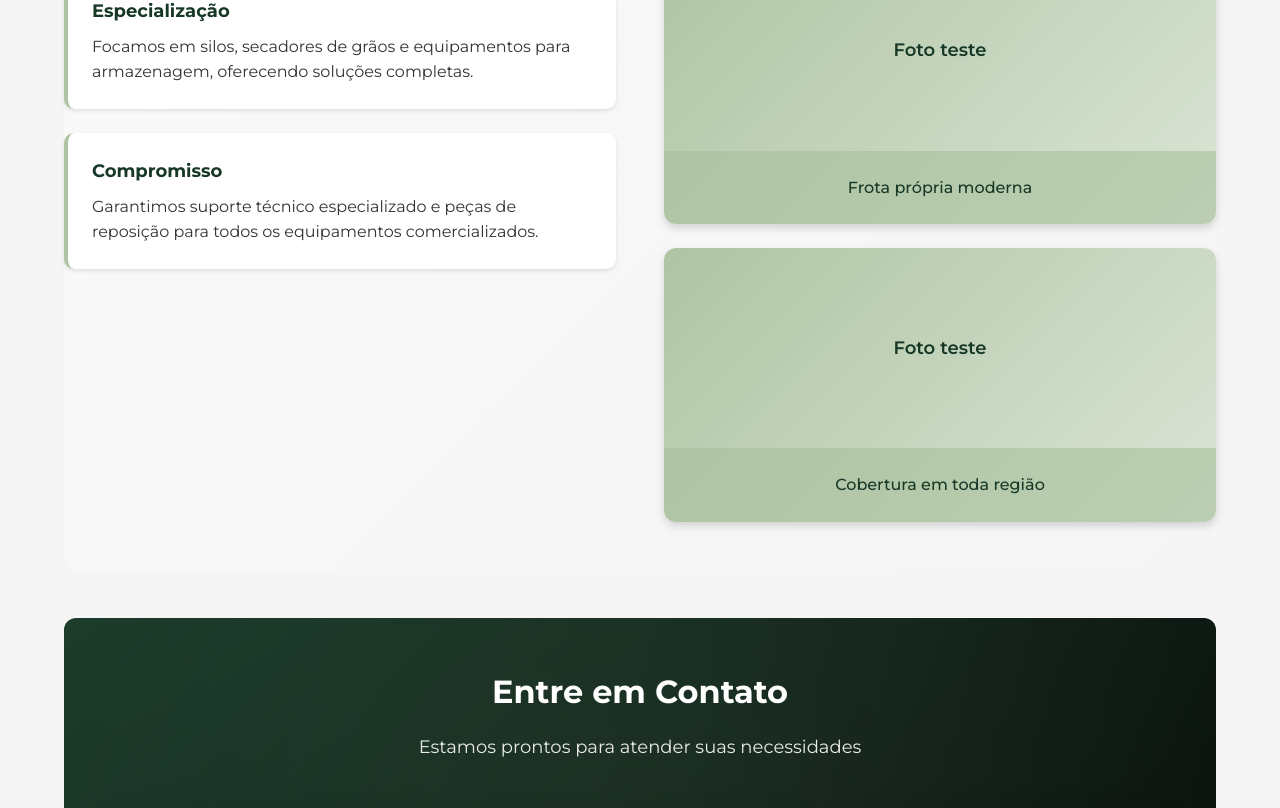
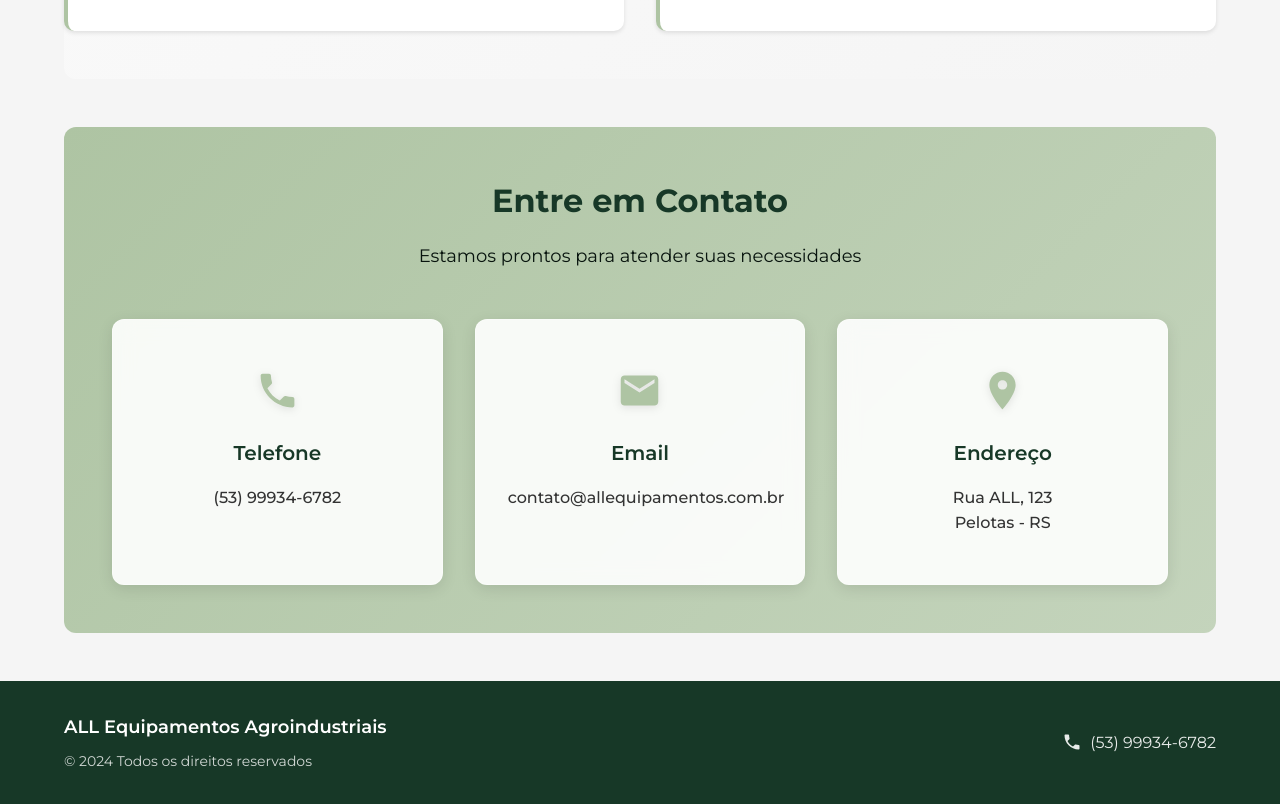
Before and after one commit to gab866/ALL-EquipamentosAgroindustriais, a React (Vite) app: page / in a window 1280 px wide. Shown: the part 2132-2940 px from the top of the page. Built offline with nearby package versions, Linux system fonts and the light colour scheme.

Commit message:
ajustes no about, footer e navegação

```diff
--- a/src/App.jsx
+++ b/src/App.jsx
@@ -1,5 +1,6 @@
 import { BrowserRouter as Router, Routes, Route } from 'react-router-dom';
 import Header from './components/Header';
+import Footer from './components/Footer';
 import Home from './pages/Home';
 import Catalog from './pages/Catalog';
 import ProductDetail from './pages/ProductDetail';
@@ -19,6 +20,7 @@ function App() {
 
           </Routes>
         </main>
+        <Footer />
       </div>
     </Router>
   );
--- /dev/null
+++ b/src/components/Footer.jsx
@@ -0,0 +1,26 @@
+import './Footer.scss';
+
+const Footer = () => {
+  return (
+    <footer className="footer">
+      <div className="container">
+        <div className="footer-content">
+          <div className="footer-info">
+            <h3>ALL Equipamentos Agroindustriais</h3>
+            <p>© 2024 Todos os direitos reservados</p>
+          </div>
+          <div className="footer-contact">
+            <div className="phone">
+              <svg width="20" height="20" viewBox="0 0 24 24" fill="currentColor">
+                <path d="M6.62 10.79c1.44 2.83 3.76 5.14 6.59 6.59l2.2-2.2c.27-.27.67-.36 1.02-.24 1.12.37 2.33.57 3.57.57.55 0 1 .45 1 1V20c0 .55-.45 1-1 1-9.39 0-17-7.61-17-17 0-.55.45-1 1-1h3.5c.55 0 1 .45 1 1 0 1.25.2 2.45.57 3.57.11.35.03.74-.25 1.02l-2.2 2.2z"/>
+              </svg>
+              <span>(53) 99934-6782</span>
+            </div>
+          </div>
+        </div>
+      </div>
+    </footer>
+  );
+};
+
+export default Footer;
--- /dev/null
+++ b/src/components/Footer.scss
@@ -0,0 +1,53 @@
+@import '../styles/variables.scss';
+
+.footer {
+  background: $primary-color;
+  color: white;
+  padding: $spacing-lg 0;
+  margin-top: auto;
+
+  .footer-content {
+    display: flex;
+    justify-content: space-between;
+    align-items: center;
+    flex-wrap: wrap;
+    gap: $spacing-md;
+
+    .footer-info {
+      h3 {
+        font-size: $font-size-lg;
+        margin-bottom: $spacing-xs;
+        font-weight: 600;
+      }
+
+      p {
+        color: rgba(255, 255, 255, 0.8);
+        font-size: $font-size-sm;
+        margin: 0;
+      }
+    }
+
+    .footer-contact {
+      .phone {
+        display: flex;
+        align-items: center;
+        gap: $spacing-xs;
+        color: rgba(255, 255, 255, 0.9);
+        font-size: $font-size-base;
+
+        svg {
+          width: 20px;
+          height: 20px;
+        }
+      }
+    }
+  }
+
+  @media (max-width: $mobile) {
+    .footer-content {
+      flex-direction: column;
+      text-align: center;
+      gap: $spacing-sm;
+    }
+  }
+}
--- a/src/components/Header.jsx
+++ b/src/components/Header.jsx
@@ -11,7 +11,7 @@ const Header = () => {
         <nav className="nav">
           <Link to="/" className="nav-link">Início</Link>
           <Link to="/catalogo" className="nav-link">Catálogo</Link>
-          <a href="#sobre" className="nav-link">Sobre Nós</a>
+          <Link to="/#sobre" className="nav-link">Sobre Nós</Link>
         </nav>
       </div>
     </header>
--- a/src/pages/Home.jsx
+++ b/src/pages/Home.jsx
@@ -1,8 +1,35 @@
-import { Link } from 'react-router-dom';
-import './Home.scss';
-import './About.scss';
+import { Link, useLocation } from "react-router-dom";
+import { useEffect } from "react";
+import "./Home.scss";
+import "./About.scss";
 
 const Home = () => {
+  const location = useLocation();
+
+  useEffect(() => {
+    const scrollToSection = () => {
+      if (window.location.hash === '#sobre') {
+        setTimeout(() => {
+          const element = document.getElementById('sobre');
+          if (element) {
+            element.scrollIntoView({ behavior: 'smooth' });
+          }
+        }, 100);
+      }
+    };
+
+    scrollToSection();
+
+    const handleHashChange = () => {
+      scrollToSection();
+    };
+
+    window.addEventListener('hashchange', handleHashChange);
+
+    return () => {
+      window.removeEventListener('hashchange', handleHashChange);
+    };
+  }, [location]);
   return (
     <div className="home">
       <section className="hero">
@@ -10,8 +37,10 @@ const Home = () => {
           <div className="hero-content">
             <h1>Bem-vindos à ALL Equipamentos Agroindustriais</h1>
             <p>
-              Especialistas em silos e secadores de grãos.<br/>
-              Qualidade e excelência ao serviço de armazenagem.<br/>
+              Especialistas em silos e secadores de grãos.
+              <br />
+              Qualidade e excelência ao serviço de armazenagem.
+              <br />
               Confiabilidade e eficiência em soluções para o agronegócio.
             </p>
             <Link to="/catalogo" className="btn btn-cta">
@@ -46,9 +75,11 @@ const Home = () => {
           <div className="about-hero">
             <h1>Sobre a ALL Equipamentos Agroindustriais</h1>
             <p className="hero-text">
-              Com expertise em silos e secadores de grãos, fornecemos soluções completas para o setor agrícola
-              e industrial, focadas na eficiência e durabilidade. Atuamos de forma personalizada para atender às
-              necessidades específicas de nossos clientes, garantindo equipamentos de alta performance para o mercado nacional.
+              Com expertise em silos e secadores de grãos, fornecemos soluções
+              completas para o setor agrícola e industrial, focadas na
+              eficiência e durabilidade. Atuamos de forma personalizada para
+              atender às necessidades específicas de nossos clientes, garantindo
+              equipamentos de alta performance para o mercado nacional.
             </p>
           </div>
 
@@ -57,18 +88,19 @@ const Home = () => {
               <div className="content-block">
                 <h2>Nossa Missão</h2>
                 <p>
-                  Fornecer equipamentos agroindustriais de excelência, contribuindo para o
-                  desenvolvimento sustentável do agronegócio brasileiro através de soluções
-                  inovadoras e atendimento especializado.
+                  Fornecer equipamentos agroindustriais de excelência,
+                  contribuindo para o desenvolvimento sustentável do agronegócio
+                  brasileiro através de soluções inovadoras e atendimento
+                  especializado.
                 </p>
               </div>
 
               <div className="content-block">
                 <h2>Nossa Visão</h2>
                 <p>
-                  Ser a empresa líder em equipamentos agroindustriais, reconhecida pela
-                  qualidade dos produtos, inovação tecnológica e compromisso com a
-                  satisfação dos clientes.
+                  Ser a empresa líder em equipamentos agroindustriais,
+                  reconhecida pela qualidade dos produtos, inovação tecnológica
+                  e compromisso com a satisfação dos clientes.
                 </p>
               </div>
 
@@ -85,68 +117,76 @@ const Home = () => {
             </div>
           </div>
 
-          <section className="company-fleet">
-            <div className="fleet-container">
-              <div className="company-info">
+          <section className="company-info-section">
             <h2>Nossa Empresa</h2>
-                <div className="info-content">
+            <div className="info-grid">
               <div className="info-item">
                 <h3>Experiência</h3>
-                    <p>Mais de 15 anos no mercado de equipamentos agroindustriais, atendendo produtores rurais em todo o Rio Grande do Sul.</p>
+                <p>
+                  Mais de 15 anos no mercado de equipamentos agroindustriais,
+                  atendendo produtores rurais em todo o Rio Grande do Sul.
+                </p>
               </div>
               <div className="info-item">
                 <h3>Cobertura</h3>
-                    <p>Entregas em toda a região Sul, com frota própria garantindo pontualidade e segurança no transporte.</p>
+                <p>
+                  Entregas em toda a região Sul, com frota própria garantindo
+                  pontualidade e segurança no transporte.
+                </p>
               </div>
               <div className="info-item">
                 <h3>Especialização</h3>
-                    <p>Focamos em silos, secadores de grãos e equipamentos para armazenagem, oferecendo soluções completas.</p>
+                <p>
+                  Focamos em silos, secadores de grãos e equipamentos para
+                  armazenagem, oferecendo soluções completas.
+                </p>
               </div>
               <div className="info-item">
                 <h3>Compromisso</h3>
-                    <p>Garantimos suporte técnico especializado e peças de reposição para todos os equipamentos comercializados.</p>
-                  </div>
-                </div>
-              </div>
-
-              <div className="fleet-photos">
-                <h2>Nossa Frota</h2>
-                <div className="photos-grid">
-                  <div className="photo-item">
-                    <div className="placeholder-img">Foto teste</div>
-                    <p>Entregas rápidas e seguras</p>
-                  </div>
-                  <div className="photo-item">
-                    <div className="placeholder-img">Foto teste</div>
-                    <p>Frota própria moderna</p>
-                  </div>
-                  <div className="photo-item">
-                    <div className="placeholder-img">Foto teste</div>
-                    <p>Cobertura em toda região</p>
-                  </div>
-                </div>
+                <p>
+                  Garantimos suporte técnico especializado e peças de reposição
+                  para todos os equipamentos comercializados.
+                </p>
               </div>
             </div>
           </section>
 
           <div className="contact-section">
             <h2>Entre em Contato</h2>
-            <p className="contact-subtitle">Estamos prontos para atender suas necessidades</p>
+            <p className="contact-subtitle">
+              Estamos prontos para atender suas necessidades
+            </p>
             <div className="contact-info">
               <div className="contact-item">
-                <div className="contact-icon">📞</div>
+                <div className="contact-icon">
+                  <svg width="40" height="40" viewBox="0 0 24 24" fill="currentColor">
+                    <path d="M6.62 10.79c1.44 2.83 3.76 5.14 6.59 6.59l2.2-2.2c.27-.27.67-.36 1.02-.24 1.12.37 2.33.57 3.57.57.55 0 1 .45 1 1V20c0 .55-.45 1-1 1-9.39 0-17-7.61-17-17 0-.55.45-1 1-1h3.5c.55 0 1 .45 1 1 0 1.25.2 2.45.57 3.57.11.35.03.74-.25 1.02l-2.2 2.2z"/>
+                  </svg>
+                </div>
                 <h3>Telefone</h3>
-                <p>(53) 9994349-9999</p>
+                <p>(53) 99934-6782</p>
               </div>
               <div className="contact-item">
-                <div className="contact-icon">✉️</div>
+                <div className="contact-icon">
+                  <svg width="40" height="40" viewBox="0 0 24 24" fill="currentColor">
+                    <path d="M20 4H4c-1.1 0-1.99.9-1.99 2L2 18c0 1.1.9 2 2 2h16c1.1 0 2-.9 2-2V6c0-1.1-.9-2-2-2zm0 4l-8 5-8-5V6l8 5 8-5v2z"/>
+                  </svg>
+                </div>
                 <h3>Email</h3>
                 <p>contato@allequipamentos.com.br</p>
               </div>
               <div className="contact-item">
-                <div className="contact-icon">📍</div>
+                <div className="contact-icon">
+                  <svg width="40" height="40" viewBox="0 0 24 24" fill="currentColor">
+                    <path d="M12 2C8.13 2 5 5.13 5 9c0 5.25 7 13 7 13s7-7.75 7-13c0-3.87-3.13-7-7-7zm0 9.5c-1.38 0-2.5-1.12-2.5-2.5s1.12-2.5 2.5-2.5 2.5 1.12 2.5 2.5-1.12 2.5-2.5 2.5z"/>
+                  </svg>
+                </div>
                 <h3>Endereço</h3>
-                <p>Rua ALL, 123<br />Pelotas - RS</p>
+                <p>
+                  Rua ALL, 123
+                  <br />
+                  Pelotas - RS
+                </p>
               </div>
             </div>
           </div>
--- a/src/pages/Home.scss
+++ b/src/pages/Home.scss
@@ -150,7 +150,7 @@
     }
 
     .contact-section {
-      background: linear-gradient(135deg, $primary-color 0%, darken($primary-color, 15%) 100%);
+      background: linear-gradient(135deg, $secondary-color 0%, lighten($secondary-color, 8%) 100%);
       padding: $spacing-xl;
       border-radius: $border-radius-lg;
       margin-top: $spacing-xl;
@@ -161,17 +161,30 @@
         content: '';
         position: absolute;
         top: -50%;
-        right: -50%;
-        width: 200%;
-        height: 200%;
-        background: radial-gradient(circle, rgba(174, 196, 163, 0.1) 0%, transparent 70%);
-        animation: float 6s ease-in-out infinite;
+        right: -10%;
+        width: 100px;
+        height: 100px;
+        background: rgba(255, 255, 255, 0.1);
+        border-radius: 50%;
+        z-index: 1;
+      }
+
+      &::after {
+        content: '';
+        position: absolute;
+        bottom: -30%;
+        left: -5%;
+        width: 80px;
+        height: 80px;
+        background: rgba(255, 255, 255, 0.08);
+        border-radius: 50%;
+        z-index: 1;
       }
 
       h2 {
         text-align: center;
         font-size: $font-size-3xl;
-        color: white;
+        color: $primary-color;
         margin-bottom: $spacing-sm;
         position: relative;
         z-index: 2;
@@ -179,7 +192,7 @@
 
       .contact-subtitle {
         text-align: center;
-        color: rgba(255, 255, 255, 0.9);
+        color: darken($primary-color, 10%);
         font-size: $font-size-lg;
         margin-bottom: $spacing-xl;
         position: relative;
@@ -195,47 +208,39 @@
 
         .contact-item {
           text-align: center;
-          background: rgba(255, 255, 255, 0.95);
+          background: rgba(255, 255, 255, 0.9);
           backdrop-filter: blur(10px);
           padding: $spacing-xl $spacing-lg;
           border-radius: $border-radius-lg;
-          box-shadow: 0 8px 32px rgba(0, 0, 0, 0.1);
-          border: 1px solid rgba(255, 255, 255, 0.2);
-          transition: all 0.4s ease;
-          position: relative;
-          overflow: hidden;
-
-          &::before {
-            content: '';
-            position: absolute;
-            top: 0;
-            left: -100%;
-            width: 100%;
-            height: 100%;
-            background: linear-gradient(90deg, transparent, rgba(174, 196, 163, 0.2), transparent);
-            transition: left 0.6s ease;
-          }
+          border: 1px solid rgba(255, 255, 255, 0.3);
+          box-shadow: 0 4px 15px rgba(0, 0, 0, 0.1);
+          transition: all 0.3s ease;
 
           &:hover {
-            transform: translateY(-8px) scale(1.02);
-            box-shadow: 0 20px 40px rgba(0, 0, 0, 0.2);
+            transform: translateY(-8px);
             background: rgba(255, 255, 255, 1);
-
-            &::before {
-              left: 100%;
-            }
+            box-shadow: 0 12px 30px rgba(0, 0, 0, 0.15);
+            border-color: rgba(255, 255, 255, 0.5);
 
             .contact-icon {
-              transform: scale(1.2) rotate(5deg);
-              color: $secondary-color;
+              color: $primary-color;
+              transform: scale(1.15);
             }
           }
 
           .contact-icon {
-            font-size: 3rem;
-            color: $primary-color;
+            color: $secondary-color;
             margin-bottom: $spacing-md;
             transition: all 0.3s ease;
+            display: flex;
+            justify-content: center;
+            align-items: center;
+
+            svg {
+              width: 45px;
+              height: 45px;
+              filter: drop-shadow(0 2px 4px rgba(0, 0, 0, 0.1));
+            }
           }
 
           h3 {
@@ -254,20 +259,12 @@
       }
     }
 
-    .company-fleet {
+    .company-info-section {
       padding: $spacing-xl 0;
       background: linear-gradient(135deg, lighten($light-gray, 2%) 0%, $light-gray 100%);
       margin: $spacing-xl 0;
       border-radius: $border-radius-lg;
 
-      .fleet-container {
-        display: grid;
-        grid-template-columns: 1fr 1fr;
-        gap: $spacing-xl;
-        align-items: start;
-      }
-
-      .company-info {
       h2 {
         font-size: $font-size-2xl;
         color: $primary-color;
@@ -275,27 +272,27 @@
         text-align: center;
       }
 
-        .info-content {
-          display: flex;
-          flex-direction: column;
-          gap: $spacing-md;
+      .info-grid {
+        display: grid;
+        grid-template-columns: 1fr 1fr;
+        gap: $spacing-lg;
 
         .info-item {
           background: white;
-            padding: $spacing-md;
+          padding: $spacing-lg;
           border-radius: $border-radius-md;
           box-shadow: $shadow-sm;
           border-left: 4px solid $secondary-color;
           transition: transform 0.3s ease;
 
           &:hover {
-              transform: translateX(5px);
+            transform: translateY(-5px);
           }
 
           h3 {
             font-size: $font-size-lg;
             color: $primary-color;
-              margin-bottom: $spacing-xs;
+            margin-bottom: $spacing-sm;
           }
 
           p {
@@ -307,60 +304,7 @@
       }
     }
 
-      .fleet-photos {
-        h2 {
-          font-size: $font-size-2xl;
-          color: $primary-color;
-          margin-bottom: $spacing-lg;
-          text-align: center;
-        }
 
-        .photos-grid {
-          display: flex;
-          flex-direction: column;
-          gap: $spacing-md;
-
-          .photo-item {
-            background: white;
-            border-radius: $border-radius-lg;
-            overflow: hidden;
-            box-shadow: $shadow-md;
-            transition: transform 0.3s ease, box-shadow 0.3s ease;
-
-            &:hover {
-              transform: translateY(-5px);
-              box-shadow: $shadow-lg;
-            }
-
-            .placeholder-img {
-              width: 100%;
-              height: 200px;
-              background: linear-gradient(135deg, $secondary-color 0%, lighten($secondary-color, 15%) 100%);
-              display: flex;
-              align-items: center;
-              justify-content: center;
-              color: $primary-color;
-              font-weight: 600;
-              font-size: $font-size-lg;
-            }
-
-            p {
-              padding: $spacing-md;
-              margin: 0;
-              text-align: center;
-              color: $primary-color;
-              font-weight: 500;
-              background: linear-gradient(135deg, $secondary-color 0%, lighten($secondary-color, 5%) 100%);
-            }
-          }
-        }
-      }
-    }
-
-    @keyframes float {
-      0%, 100% { transform: translateY(0px) rotate(0deg); }
-      50% { transform: translateY(-20px) rotate(180deg); }
-    }
   }
 
   @media (max-width: $mobile) {
@@ -411,17 +355,13 @@
         gap: $spacing-md;
       }
 
-      .company-fleet {
+      .company-info-section {
         margin: $spacing-lg 0;
         padding: $spacing-lg 0;
 
-        .fleet-container {
+        .info-grid {
           grid-template-columns: 1fr;
-          gap: $spacing-lg;
-        }
-
-        .fleet-photos .photos-grid .photo-item .placeholder-img {
-          height: 150px;
+          gap: $spacing-md;
         }
       }
     }
```
Also changed, not shown: src/data/products.js (+94 -84 lines), src/pages/About.jsx (deleted, +0 -71 lines). Lines whose indentation alone changed are shown as unchanged.
